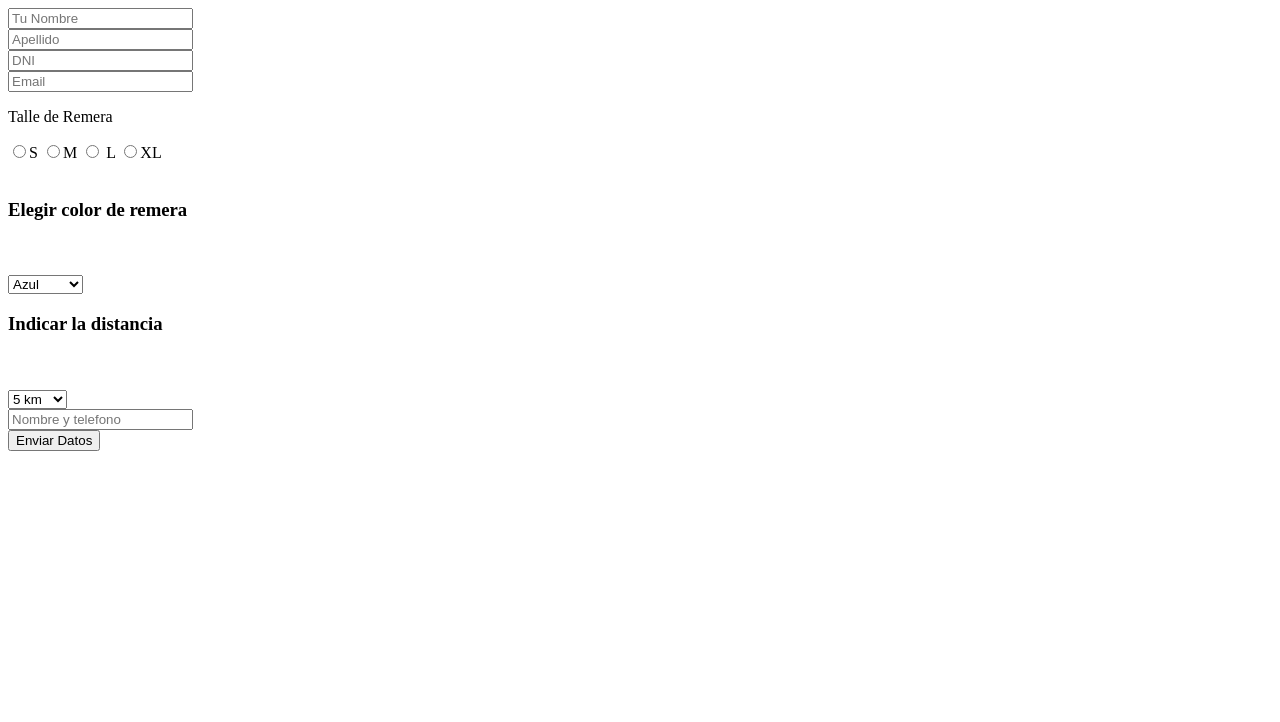
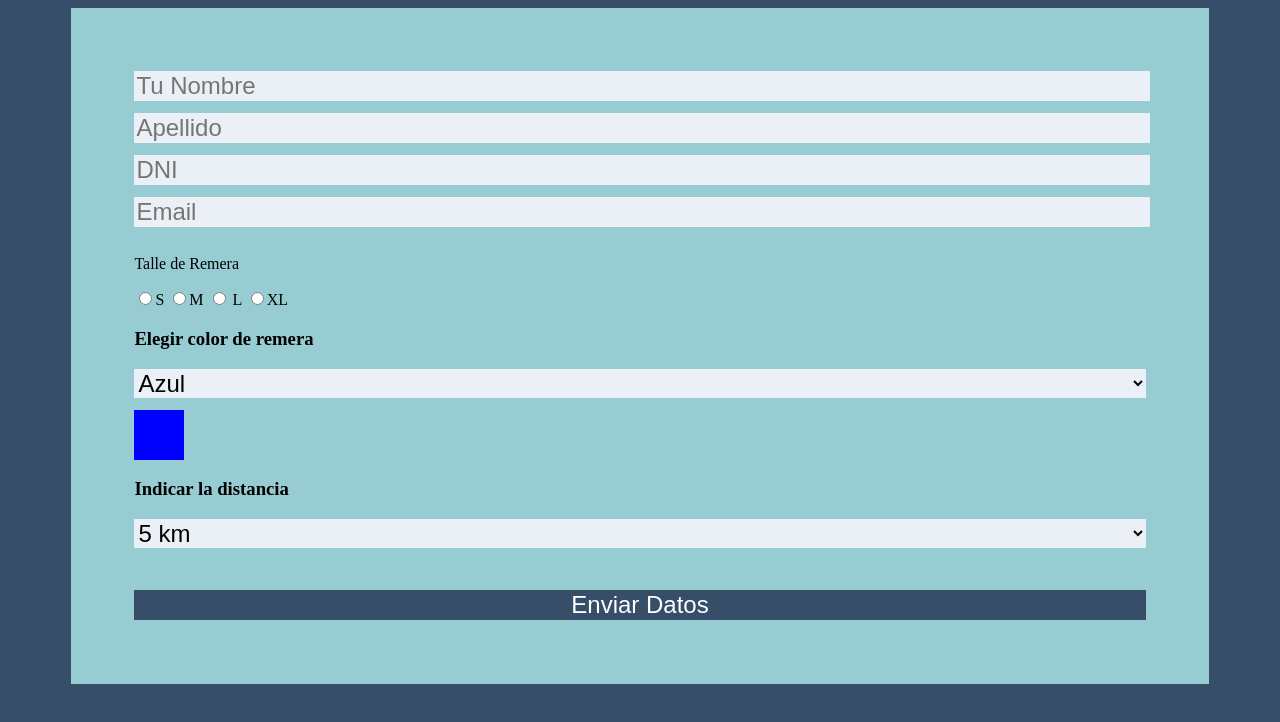
Before and after one commit to matias317/Maraton, a plain HTML site: page formulario.html in a window 1280 px wide. Drawn offline with nearby package versions, Linux system fonts and the light colour scheme.

Commit message:
Se agregan estilos y funcionalidad con jquery

```diff
--- a/formulario.html
+++ b/formulario.html
@@ -2,34 +2,39 @@
 <html>
 <head>
 	<title>maraton</title>
+	<link rel="stylesheet" type="text/css" href="styles/style.css">
 </head>
-<body>
+<body class="body">
+	<div class="main">
 		<form>
-		<input type="text" placeholder="Tu Nombre" /><BR>
-    	<input type="text" placeholder="Apellido" /><BR>
-    	<input type="number" placeholder="DNI" /><BR>
-    	<input type="text" placeholder="Email" /><BR>
+			<input type="text" placeholder="Tu Nombre" class="input"/>
+			<input type="text" placeholder="Apellido" class="input" />
+			<input type="number" placeholder="DNI" class="input" />
+			<input type="text" placeholder="Email" class="input" />
 			<p>Talle de Remera</p>
 			<input type="radio" name="s" value="s">S
 			<input type="radio" name="m" value="m">M
 			<input type="radio" name="l" value="l"> L
-    	<input type="radio" name="xl" value="xl">XL<BR><BR>
-    	<h3>Elegir color de remera</h3><BR><BR>
-    	<select>
-	      <option>Azul</option>
-	      <option>Amarrillo</option>
-	      <option>Negro</option>
-	      <option>Rojo</option>
-	   </select><BR>
-		<h3>Indicar la distancia</h3><BR><BR>
-		<select>
+			<input type="radio" name="xl" value="xl">XL
+			<h3>Elegir color de remera</h3>
+			<select id="selectColor"  class="input">
+			  <option value="blue">Azul</option>
+			  <option value="yellow">Amarillo</option>
+			  <option value="black">Negro</option>
+			  <option value="red">Rojo</option>
+		   </select>
+		   <div id="colorCamisa"></div>
+			<h3>Indicar la distancia</h3>
+			<select  class="input">
 			  <option>5 km</option>
 			  <option>10 km</option>
 			  <option>21 km</option>
 			  <option>42 km</option>
-	   </select><BR>
-	   	<input textarea="Contacto de emergencia" placeholder="Nombre y telefono" /><BR>
-		<button type="submit">Enviar Datos</button>
+		   </select>
+			<button class="boton">Enviar Datos</button>
 		</form>
+	</div>
+	<script src="https://cdnjs.cloudflare.com/ajax/libs/jquery/3.3.1/jquery.min.js"></script>
+    <script src="js/script.js"></script>
 </body>
 </html>
--- a/js/script.js
+++ b/js/script.js
@@ -1,7 +1,14 @@
 $(document).ready(function(){
+
+    $("#colorCamisa").css('background-color', "blue");
 
     $("#inscribirse").click(function(){
         window.location.replace("formulario.html");
     });
 
+    $("#selectColor").change(function(){
+        var color = $("#selectColor option:selected").val();
+        $("#colorCamisa").css('background-color', color);
+    });
+
  });
--- a/styles/style.css
+++ b/styles/style.css
@@ -2,7 +2,7 @@ body {
     background-color: #364e68;
 }
 
-button {
+.boton {
     border: 0;
     background-color: #364e68;
     color: white;
@@ -11,9 +11,27 @@ button {
     width: 100%;
 }
 
+#colorCamisa {
+    width: 50px;
+    height: 50px;
+}
+
 img {
     width: 50%;
     height: 50%;
+}
+
+.input {
+    background-color: #ebf0f6;
+    border: 0;
+    font-size: 24px;
+    margin-bottom: 0.5em;
+    width: 100%;
+}
+
+form {
+    width: 100%;
+    height: 100%;
 }
 
 .main {
```
Also changed, not shown: index.html (+1 -1 lines). Lines whose indentation alone changed are shown as unchanged.
